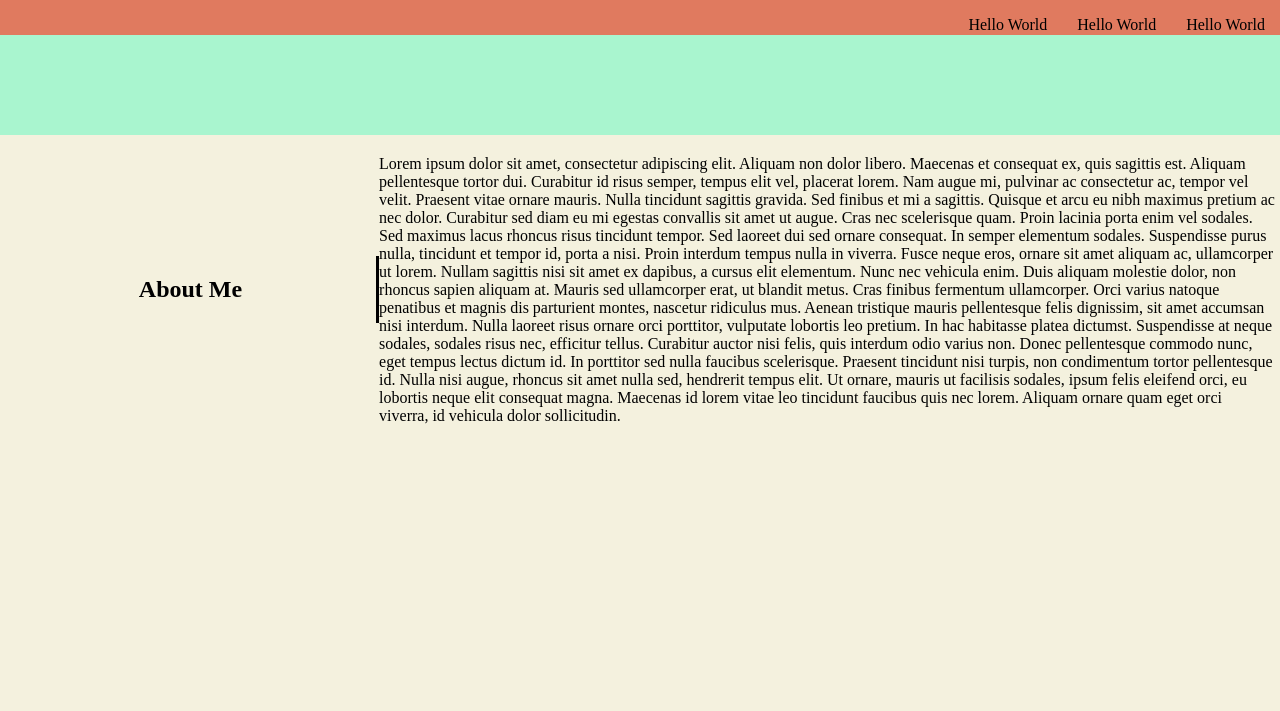
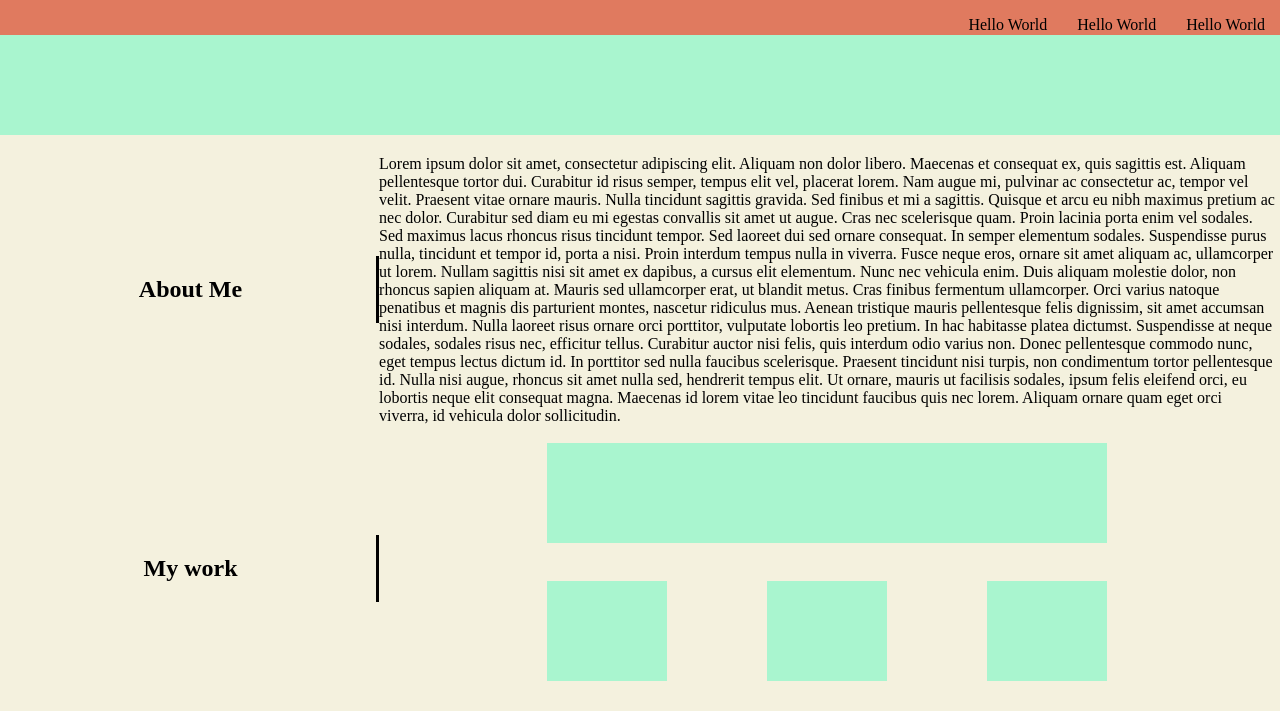
Before and after one commit to josh484/my-portfolio, a plain HTML site: page index.html in a window 1280 px wide. Shown: the part 89-800 px from the top of the page. Drawn offline with Linux system fonts and the light colour scheme.

Commit message:
added a grid template for my work links

```diff
--- a/assets/css/style.css
+++ b/assets/css/style.css
@@ -20,7 +20,7 @@ body {
     background-color: #81B29A;
 }
 
-figure {
+#topImage {
     margin: 0 auto;
 }
 
@@ -44,10 +44,44 @@ img {
     display: flex;
     flex-basis: 29%;
     justify-content: center;
+    align-items: stretch;
     border-right: solid;
-    align-items: stretch;
 }
 
 #aboutMe{
     flex-basis: 70%;
 }
+
+#myWorkGrid {
+    flex-basis: 50%;
+    margin: 0px 10%;
+    display: grid;
+
+
+    grid-template-rows: 1fr 1fr 1fr;
+    grid-template-columns: 1fr 1fr 1fr;
+    grid-template-areas:
+    "work1 work1 work1"
+    "work1 work1 work1"
+    "work2 work3 work4"
+    ;
+    grid-gap: 20px;
+    grid-template-rows: 1fr min-content
+}
+.myWorkGridArea {
+    display: flex;
+
+}
+
+#work1 {
+    grid-area: work1;
+}
+#work2 {
+    grid-area: work2;
+}
+#work3 {
+    grid-area: work3;
+}
+#work4 {
+    grid-area: work4;
+}
--- a/index.html
+++ b/index.html
@@ -13,7 +13,7 @@
         <nav class="navigation"> Hello World</nav>
         <nav class="navigation"> Hello World</nav>
     </header>
-    <figure> <img src="./assets/images/backgroundstock.png" alt="photo of me"> </figure>
+    <figure id="topImage"> <img src="./assets/images/backgroundstock.png" alt="photo of me"> </figure>
     <section class="contentContainer">
         <article class="leftSideTitle">
             <h2>About Me</h2>
@@ -26,6 +26,23 @@
                Duis aliquam molestie dolor, non rhoncus sapien aliquam at. Mauris sed ullamcorper erat, ut blandit metus. Cras finibus fermentum ullamcorper. Orci varius natoque penatibus et magnis dis parturient montes, nascetur ridiculus mus. Aenean tristique mauris pellentesque felis dignissim, sit amet accumsan nisi interdum. Nulla laoreet risus ornare orci porttitor, vulputate lobortis leo pretium. In hac habitasse platea dictumst. Suspendisse at neque sodales, sodales risus nec, efficitur tellus. Curabitur auctor nisi felis, quis interdum odio varius non. Donec pellentesque commodo nunc, eget tempus lectus dictum id. In porttitor sed nulla faucibus scelerisque. Praesent tincidunt nisi turpis, non condimentum tortor pellentesque id. Nulla nisi augue, rhoncus sit amet nulla sed, hendrerit tempus elit. Ut ornare, mauris ut facilisis sodales, ipsum felis eleifend orci, eu lobortis neque elit consequat magna. Maecenas id lorem vitae leo tincidunt faucibus quis nec lorem. Aliquam ornare quam eget orci viverra, id vehicula dolor sollicitudin.
             </p>
         </article>
+        <article class="leftSideTitle">
+            <h2>My work</h2>
+        </article>
+        <section id="myWorkGrid">
+            <figure id="work1" class="myWorkGridArea">
+                <img src="./assets/images/backgroundstock.png">
+            </figure>
+            <figure id="work2" class="myWorkGridArea">
+                <img src="./assets/images/backgroundstock.png">
+            </figure>
+            <figure id="work3" class="myWorkGridArea">
+                <img src="./assets/images/backgroundstock.png">
+            </figure>
+            <figure id="work4" class="myWorkGridArea">
+                <img src="./assets/images/backgroundstock.png">
+            </figure>
         </section>
+    </section>
 </body>
 </html>
```
